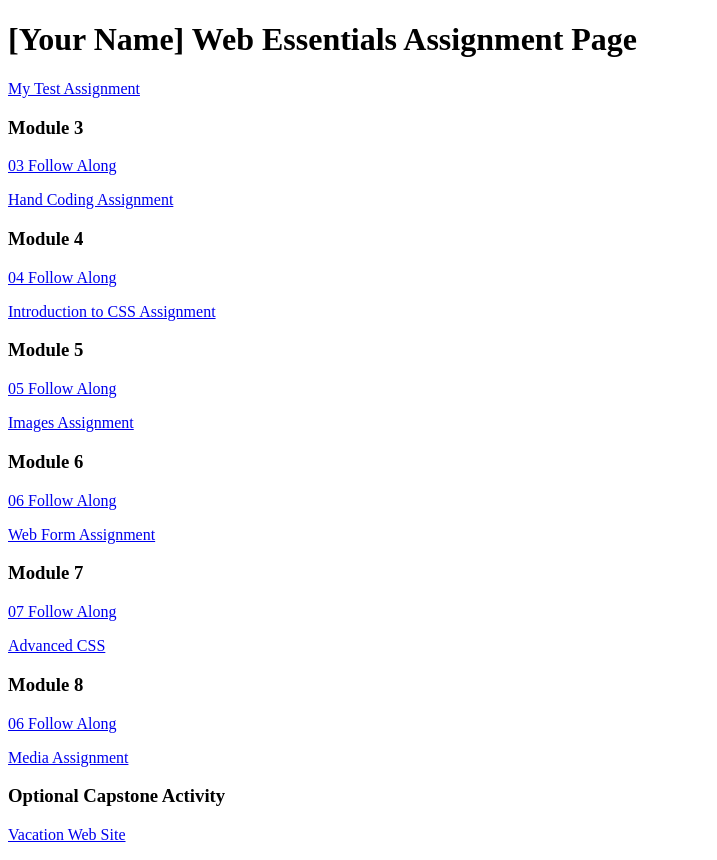
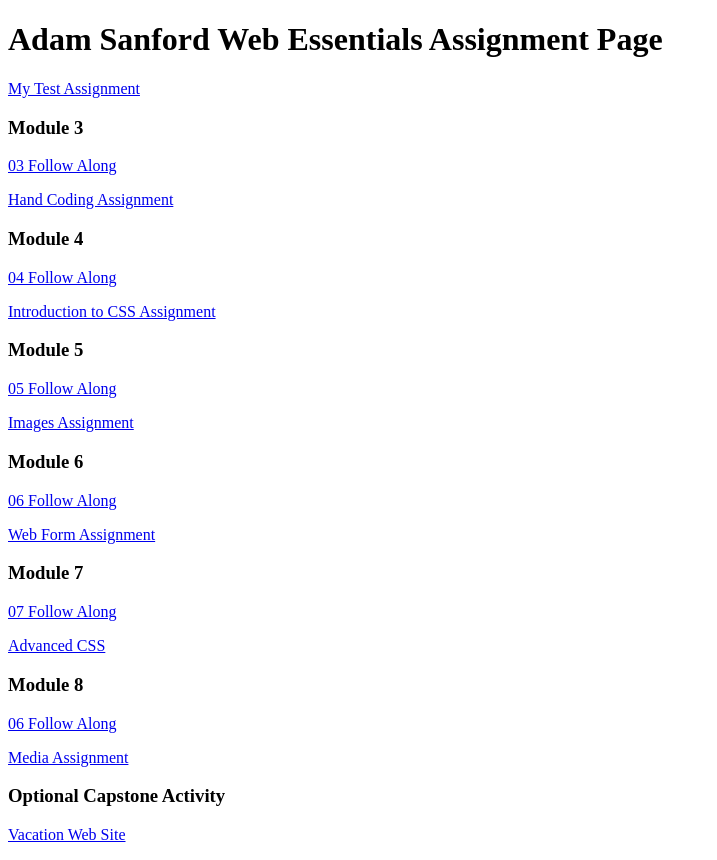
Before and after one commit to awsbro/dwdd1600, a plain HTML site: page index.html in a window 1280 px wide. Shown: the whole page, without its empty margins (0-717 px from the left). Drawn offline with Linux system fonts and the light colour scheme.

Commit message:
Added my name

```diff
--- a/index.html
+++ b/index.html
@@ -6,7 +6,7 @@
 		<title>dwdd 1600 assignment list page</title>
 	</head>
 	<body>
-		<h1>[Your Name] Web Essentials Assignment Page</h1>
+		<h1>Adam Sanford Web Essentials Assignment Page</h1>
 		<p><a href="01test">My Test Assignment</a></p>
 
 		<h3>Module 3</h3>
```
